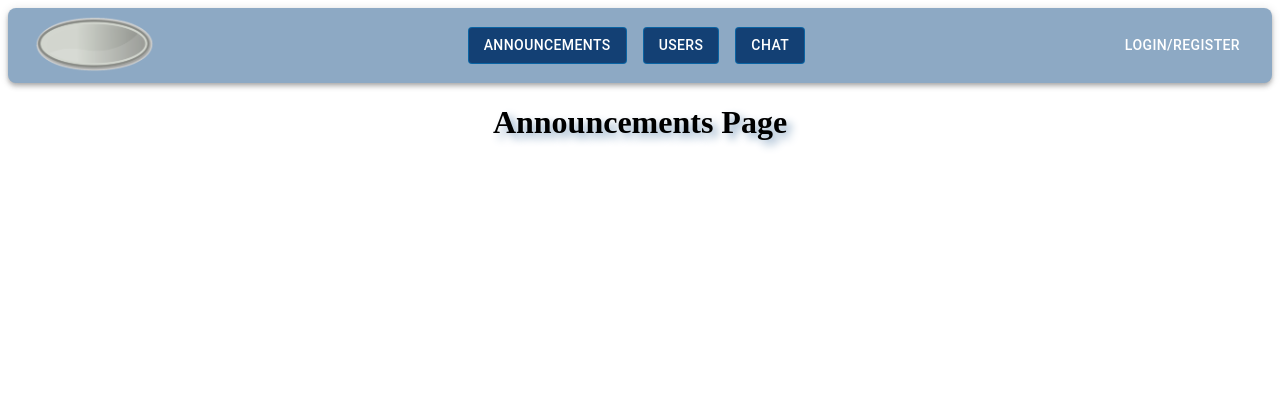
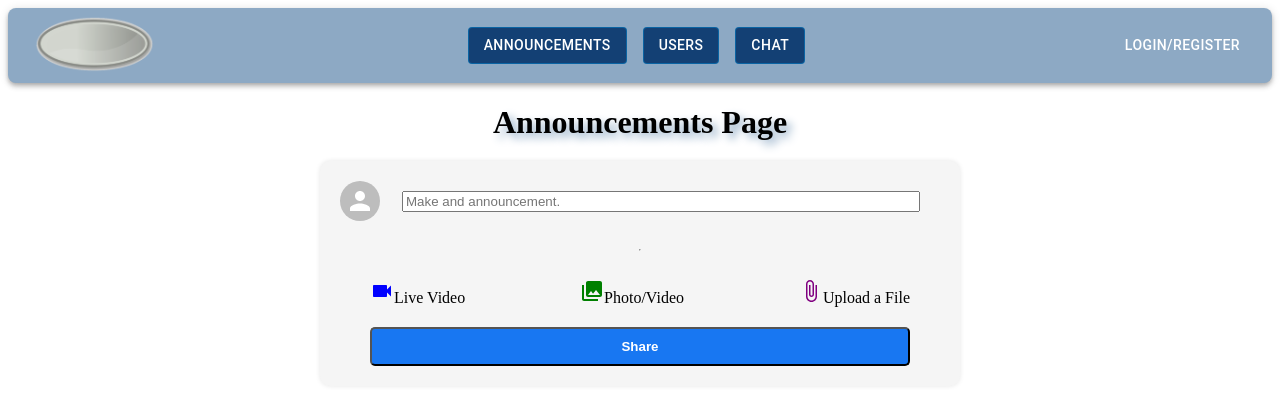
Before and after one commit to ErikAmerico/Employee-Website, a React (Vite) app in the folder client/: page /announcements in a window 1280 px wide. Shown: the top 404 px of the page. Built offline with nearby package versions, Linux system fonts and the light colour scheme.

Commit message:
basic front end for share component

```diff
--- a/client/package.json
+++ b/client/package.json
@@ -10,10 +10,11 @@
         "preview": "vite preview"
     },
     "dependencies": {
+        "@apollo/client": "^3.8.2",
         "@emotion/react": "^11.11.1",
         "@emotion/styled": "^11.11.0",
+        "@mui/icons-material": "^5.14.8",
         "@mui/material": "^5.14.8",
-        "@apollo/client": "^3.8.2",
         "bootstrap": "^5.2.3",
         "graphql": "^16.8.0",
         "jwt-decode": "^3.1.2",
--- /dev/null
+++ b/client/src/components/post/Post.jsx
@@ -0,0 +1,9 @@
+import React from "react";
+
+const Post = () => {
+    return <div>
+
+    </div>;
+};
+
+export default Post;
--- a/client/src/components/share/Share.jsx
+++ b/client/src/components/share/Share.jsx
@@ -1,9 +1,53 @@
+import AttachFileIcon from "@mui/icons-material/AttachFile";
+import PhotoLibraryIcon from "@mui/icons-material/PhotoLibrary";
+import VideocamIcon from "@mui/icons-material/Videocam";
+import Avatar from "@mui/material/Avatar";
 import React from "react";
+import "./share.css";
 
 const Share = () => {
-    return <div>
-
-    </div>;
+    return (
+        <div className="share">
+            <div className="shareWrapper">
+                <div className="shareTop">
+                    <Avatar src="" />
+                    <input
+                        placeholder="Make and announcement."
+                        className="shareInput"
+                    />
+                </div>
+                <hr className="shareHr" />
+                <div className="shareBottom">
+                    <div className="shareOptions">
+                        <div className="shareOption">
+                            <VideocamIcon
+                                htmlColor="blue"
+                                className="shareIcon"
+                            />
+                            <span className="shareOptionText">Live Video</span>
+                        </div>
+                        <div className="shareOption">
+                            <PhotoLibraryIcon
+                                htmlColor="green"
+                                className="shareIcon"
+                            />
+                            <span className="shareOptionText">Photo/Video</span>
+                        </div>
+                        <div className="shareOption">
+                            <AttachFileIcon
+                                htmlColor="purple"
+                                className="shareIcon"
+                            />
+                            <span className="shareOptionText">
+                                Upload a File
+                            </span>
+                        </div>
+                    </div>
+                    <button className="shareButton">Share</button>
+                </div>
+            </div>
+        </div>
+    );
 };
 
 export default Share;
--- /dev/null
+++ b/client/src/components/share/share.css
@@ -0,0 +1,93 @@
+.share {
+    display: flex;
+    flex-direction: column;
+    align-items: center;
+    justify-content: center;
+    margin: 0 auto;
+    width: 100%;
+    max-width: 600px;
+    padding: 0 20px;
+
+    .shareWrapper {
+        display: flex;
+        flex-direction: column;
+        align-items: center;
+        justify-content: space-between;
+        width: 100%;
+        padding: 20px;
+        border-radius: 10px;
+        background-color: #f5f5f5;
+        box-shadow: 0 0 5px rgba(0, 0, 0, 0.1);
+
+        .shareTop {
+            display: flex;
+            align-items: center;
+            justify-content: space-between;
+            width: 100%;
+            margin-bottom: 20px;
+
+            .shareInput {
+                display: flex;
+                flex-direction: column;
+                align-items: center;
+                justify-content: center;
+                width: 85%;
+                height: 85%;
+                margin-right: 20px;
+
+                input {
+                    width: 100%;
+                    padding: 10px;
+                    border: 1px solid #ddd;
+                    border-radius: 5px;
+                    outline: none;
+                    font-size: 16px;
+                    transition: all 0.3s ease;
+
+                    &:focus {
+                        border: 1px solid #1877f2;
+                    }
+                }
+            }
+        }
+
+        .shareBottom {
+            display: flex;
+            flex-direction: column;
+            align-items: center;
+            justify-content: space-between;
+            width: 90%;
+            margin-top: 20px;
+
+            .shareOptions {
+                /*display options in a row  */
+                display: flex;
+                flex-direction: row;
+                align-items: center;
+                justify-content: space-between;
+                width: 100%;
+                margin-bottom: 20px;
+                padding-left: 20px;
+                padding-right: 20px;
+            }
+
+            .shareButton {
+                display: flex;
+                align-items: center;
+                justify-content: center;
+                width: 100%;
+                padding: 10px;
+                border-radius: 5px;
+                background-color: #1877f2;
+                color: #fff;
+                font-weight: 700;
+                cursor: pointer;
+                transition: all 0.3s ease;
+
+                &:hover {
+                    background-color: #166fe5;
+                }
+            }
+        }
+    }
+}
--- a/client/src/pages/announcements.jsx
+++ b/client/src/pages/announcements.jsx
@@ -1,7 +1,12 @@
+import React from "react";
+import Share from "../components/share/Share";
+import Post from "../components/post/Post";
+
 export default function Announcements() {
     return (
         <>
             <h1>Announcements Page</h1>
+            <Share />
         </>
     );
 }
```
Also changed, not shown: 1 other file (tests, documents, lock files or other folders).
